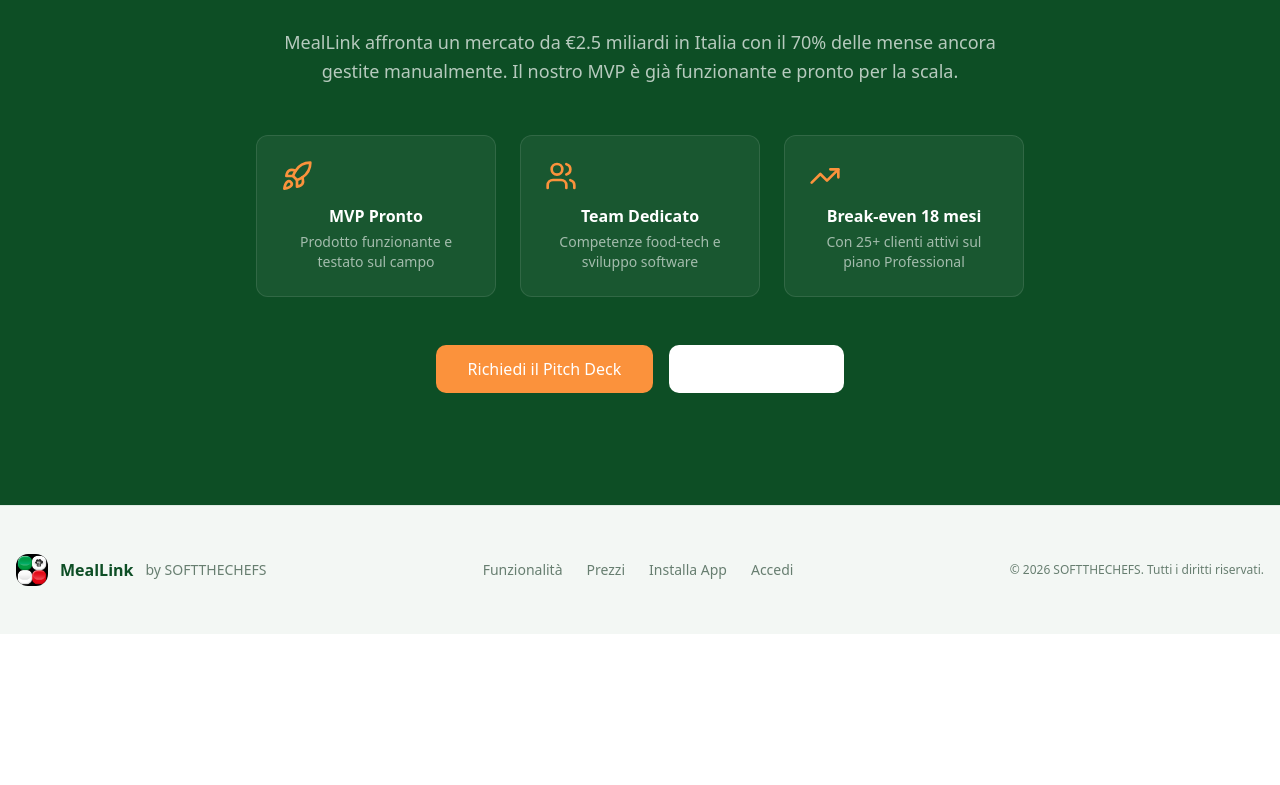
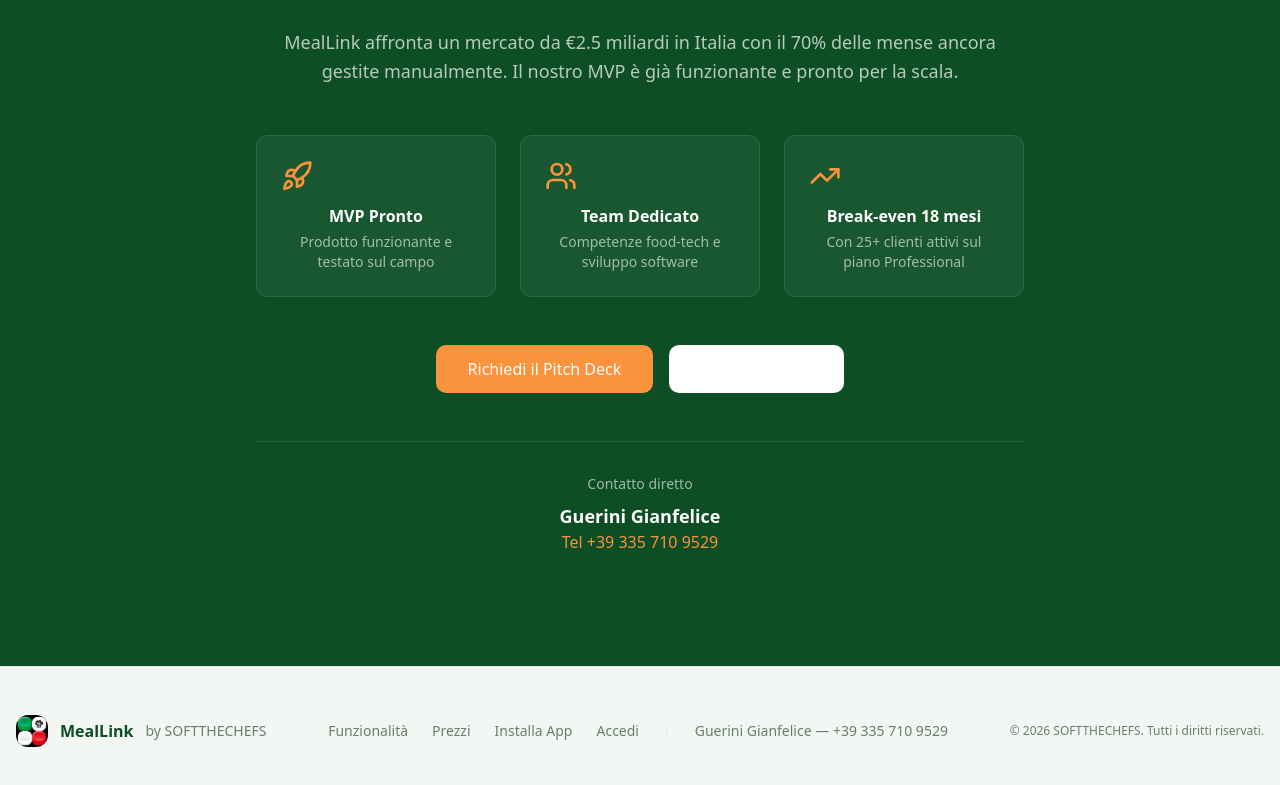
Before and after one commit to Guerini-gf/meallink, a React (Vite) app: page / in a window 1280 px wide. Shown: the part 3345-4130 px from the top of the page. Before the commit the page ends 3979 px from the top, so only its background shows below. Built offline with nearby package versions, Linux system fonts and the light colour scheme; the HTML template or start-up script is replaced by a standard one.

Commit message:
Aggiornata landing page
Co-authored-by: Guerini-gf <183438448+Guerini-gf@users.noreply.github.com>

```diff
--- a/src/pages/Landing.tsx
+++ b/src/pages/Landing.tsx
@@ -307,7 +307,7 @@ const Landing = () => {
                 </div>
               ))}
             </div>
-            <div className="flex flex-col sm:flex-row items-center justify-center gap-4">
+            <div className="flex flex-col sm:flex-row items-center justify-center gap-4 mb-12">
               <Button size="lg" className="bg-secondary text-secondary-foreground hover:bg-secondary/90 text-base px-8 h-12">
                 Richiedi il Pitch Deck
               </Button>
@@ -316,6 +316,13 @@ const Landing = () => {
                   Prova la Demo
                 </Button>
               </Link>
+            </div>
+            <div className="pt-8 border-t border-background/10">
+              <p className="text-sm text-background/60 mb-2">Contatto diretto</p>
+              <p className="text-lg font-semibold">Guerini Gianfelice</p>
+              <a href="tel:+393357109529" className="text-secondary hover:text-secondary/80 transition-colors font-medium">
+                Tel +39 335 710 9529
+              </a>
             </div>
           </div>
         </div>
@@ -330,11 +337,17 @@ const Landing = () => {
               <span className="font-semibold text-foreground">MealLink</span>
               <span className="text-sm text-muted-foreground">by SOFTTHECHEFS</span>
             </div>
-            <div className="flex items-center gap-6 text-sm text-muted-foreground">
-              <button onClick={() => scrollTo("features")} className="hover:text-primary transition-colors">Funzionalità</button>
-              <button onClick={() => scrollTo("pricing")} className="hover:text-primary transition-colors">Prezzi</button>
-              <Link to="/install" className="hover:text-primary transition-colors">Installa App</Link>
-              <Link to="/auth" className="hover:text-primary transition-colors">Accedi</Link>
+            <div className="flex flex-col md:flex-row items-center gap-4 md:gap-6 text-sm text-muted-foreground">
+              <div className="flex items-center gap-6">
+                <button onClick={() => scrollTo("features")} className="hover:text-primary transition-colors">Funzionalità</button>
+                <button onClick={() => scrollTo("pricing")} className="hover:text-primary transition-colors">Prezzi</button>
+                <Link to="/install" className="hover:text-primary transition-colors">Installa App</Link>
+                <Link to="/auth" className="hover:text-primary transition-colors">Accedi</Link>
+              </div>
+              <span className="hidden md:inline text-border">|</span>
+              <a href="tel:+393357109529" className="hover:text-primary transition-colors">
+                Guerini Gianfelice — +39 335 710 9529
+              </a>
             </div>
             <p className="text-xs text-muted-foreground">
               © 2026 SOFTTHECHEFS. Tutti i diritti riservati.
```
